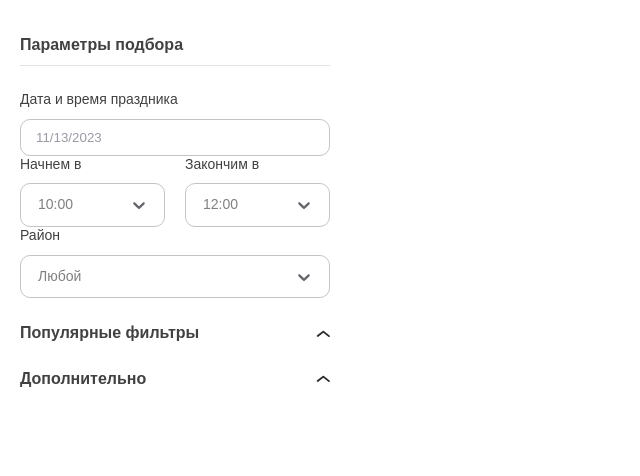
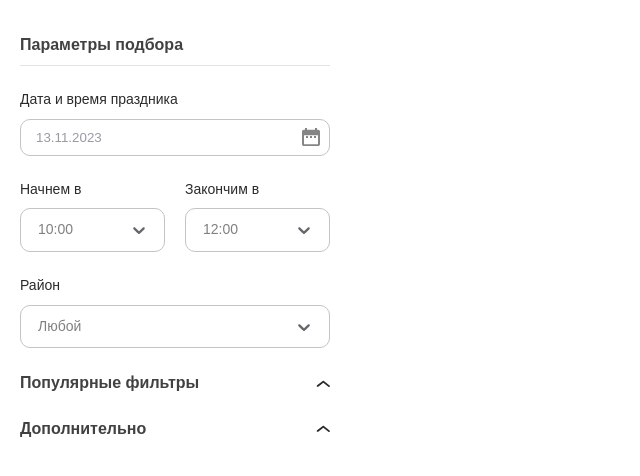
Before and after one commit to FlameFront-end/kiddeo-test, a React (Vite) app: page / in a window 1280 px wide. Shown: the top 476 px of the page, without its empty margins (0-640 px from the left). Built offline with nearby package versions, Linux system fonts and the light colour scheme; no server answers; data requests are answered from the project's data file.

Commit message:
fix: calendar

```diff
--- a/src/components/Sidebar/Sidebar.css
+++ b/src/components/Sidebar/Sidebar.css
@@ -8,6 +8,7 @@
 }
 
 .title {
+  color: #2B2B2B;
   margin-bottom: 10px;
   font-weight: 500;
   font-size: 14px;
@@ -57,3 +58,9 @@
 .row .item {
   width: 50%;
 }
+
+.gap {
+  display: flex;
+  flex-direction: column;
+  gap: 25px;
+}
--- a/src/components/Sidebar/Sidebar.tsx
+++ b/src/components/Sidebar/Sidebar.tsx
@@ -126,6 +126,7 @@ const Sidebar: React.FC = () => {
       <div className="container">
         <h3 className="heading">Параметры подбора</h3>
         <div className="separator"></div>
+        <div className="gap">
           <div className="item">
             <div className="title">Дата и время праздника</div>
             <Calendar onDateChange={handleDateChange} />
@@ -151,6 +152,7 @@ const Sidebar: React.FC = () => {
           <div className="item">
             <div className="title">Район</div>
             <SingleSelect onSelectChange={handleAreaChange} options={areas} placeholder="Любой" />
+          </div>
         </div>
 
         <CustomAccordion title="Популярные фильтры" titleClassName="heading">
--- a/src/components/ui/Accordion/CustomAccordion.css
+++ b/src/components/ui/Accordion/CustomAccordion.css
@@ -30,7 +30,6 @@
   margin-top: 21px;
 }
 
-
 .input-content {
   display: flex;
   align-items: center;
--- a/src/components/ui/Calendar/Calendar.css
+++ b/src/components/ui/Calendar/Calendar.css
@@ -53,6 +53,7 @@
 
 .react-datepicker-month {
   text-transform: capitalize;
+  padding-right: 5px;
 }
 
 .react-datepicker-header {
@@ -72,4 +73,29 @@
   color: #999aa5;
   border: 1px solid #C4C4C4;
   border-radius: 10px;
+  transition: border .3s ease;
+  position: relative;
 }
+
+.input::before {
+  content: ' ';
+  position: absolute;
+  width: 18px;
+  height: 18px;
+  top: 10px;
+  right: 10px;
+  background-color: red;
+  z-index: 100;
+}
+
+input:focus {
+  outline: none;
+  border: 1px solid #F2766A;
+}
+
+.input-icon {
+  position: absolute;
+  top: 50%;
+  right: 10px;
+  transform: translateY(-50%);
+}
--- a/src/components/ui/Calendar/Calendar.tsx
+++ b/src/components/ui/Calendar/Calendar.tsx
@@ -1,10 +1,11 @@
 import { format } from 'date-fns'
 import ru from 'date-fns/locale/ru'
-import React, { useState } from 'react'
+import React, { useEffect, useRef, useState } from 'react'
 import DatePicker from 'react-datepicker'
 import { registerLocale, setDefaultLocale } from 'react-datepicker'
 import 'react-datepicker/dist/react-datepicker.css'
 
+import calendar from '../../../assets/calendar.svg'
 import './Calendar.css'
 
 registerLocale('ru', ru)
@@ -16,13 +17,22 @@ interface CalendarProps {
 
 const Calendar: React.FC<CalendarProps> = ({ onDateChange }) => {
   const [startDate, setStartDate] = useState(new Date())
+  const inputRef = useRef<HTMLInputElement | null>(null)
 
-  const formattedMonth = format(startDate, 'LLLL', { locale: ru })
-  const formattedYear = format(startDate, 'yyyy')
+  useEffect(() => {
+    if (inputRef.current) {
+      inputRef.current.value = format(startDate, 'dd.MM.yyyy', { locale: ru })
+    }
+  }, [startDate])
 
   return (
     <DatePicker
-      customInput={<input className="input" />}
+      customInput={
+        <div>
+          <input className="input" ref={inputRef} />
+          <img alt="calendar" className="input-icon" src={calendar} />
+        </div>
+      }
       onChange={(date: Date) => {
         setStartDate(date)
         onDateChange(date)
@@ -37,12 +47,13 @@ const Calendar: React.FC<CalendarProps> = ({ onDateChange }) => {
                   fill="#2B2B2B"
                 />
               </svg>
+              ф
             </svg>
           </button>
 
           <div style={{ flex: 1, fontSize: 16, textAlign: 'center' }}>
-            <span className="react-datepicker-month">{formattedMonth}</span>
-            <span className="react-datepicker-year">{formattedYear}</span>
+            <span className="react-datepicker-month">{format(startDate, 'LLLL', { locale: ru })}</span>
+            <span className="react-datepicker-year">{format(startDate, 'yyyy')}</span>
           </div>
 
           <button disabled={nextMonthButtonDisabled} onClick={() => increaseMonth()}>
--- a/src/components/ui/Checkbox/Checkbox.css
+++ b/src/components/ui/Checkbox/Checkbox.css
@@ -1,14 +1,3 @@
-* {
-  box-sizing: border-box;
-}
-
-body {
-  margin: 0;
-  padding: 30px;
-  font-family: sans-serif;
-  line-height: 1.5;
-}
-
 .form-group-title {
   margin-top: 1em;
   margin-bottom: 1em;
--- a/src/index.css
+++ b/src/index.css
@@ -13,6 +13,7 @@ button {
   background-color: transparent;
   border: none;
   outline: none;
+  cursor: pointer;
 }
 
 a {
```
Also changed, not shown: src/assets/calendar.svg (added). Lines whose indentation alone changed are shown as unchanged.
